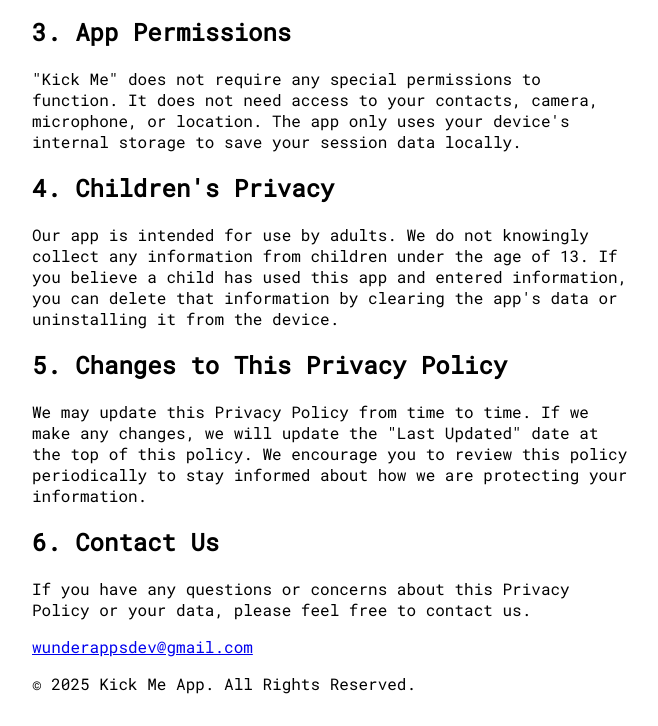
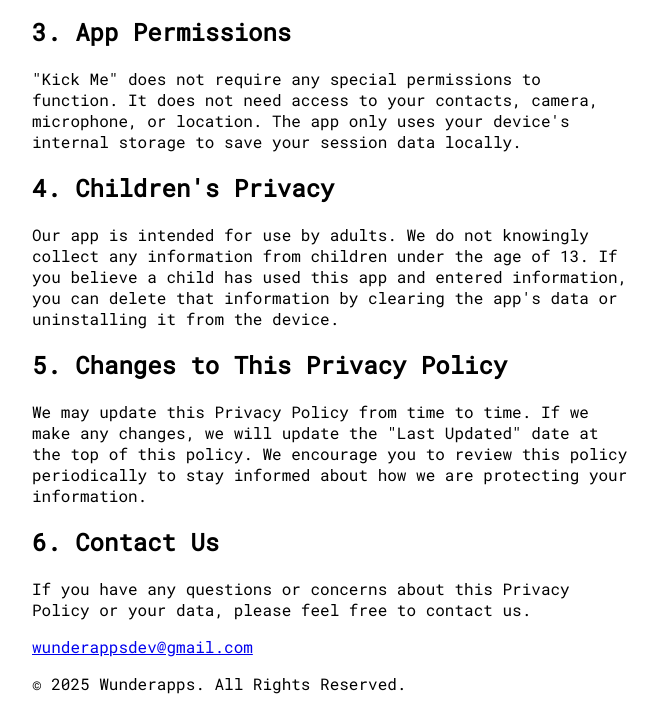
Before and after one commit to frodstan/kickme_website, a plain HTML site: page pages/privacy_policy.html in a window 1280 px wide. Shown: the part 1046-1772 px from the top of the page, without its empty margins (308-966 px from the left). Drawn offline with Linux system fonts and the light colour scheme.

Commit message:
updated copytright

```diff
--- a/pages/privacy_policy.html
+++ b/pages/privacy_policy.html
@@ -99,7 +99,7 @@
         </main>
 
         <footer>
-            <p>&copy; 2025 Kick Me App. All Rights Reserved.</p>
+            <p>&copy; 2025 Wunderapps. All Rights Reserved.</p>
         </footer>
 
     </div>
```
